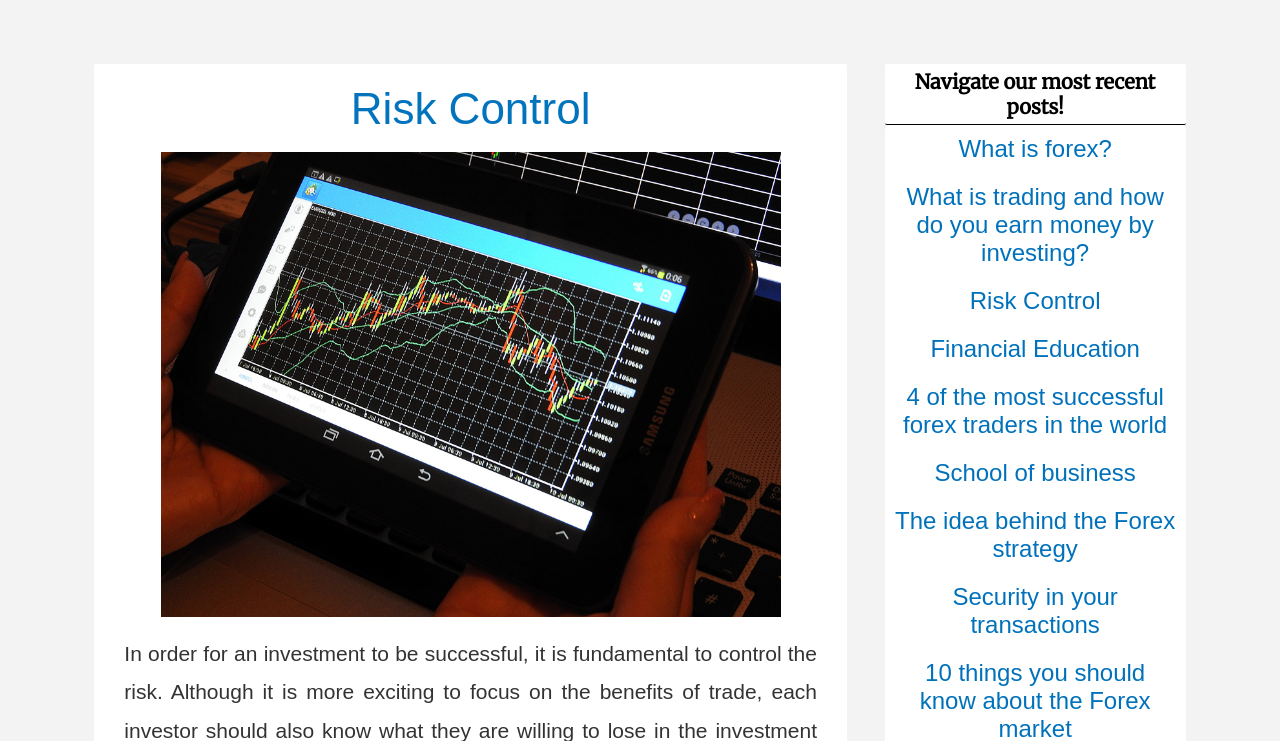
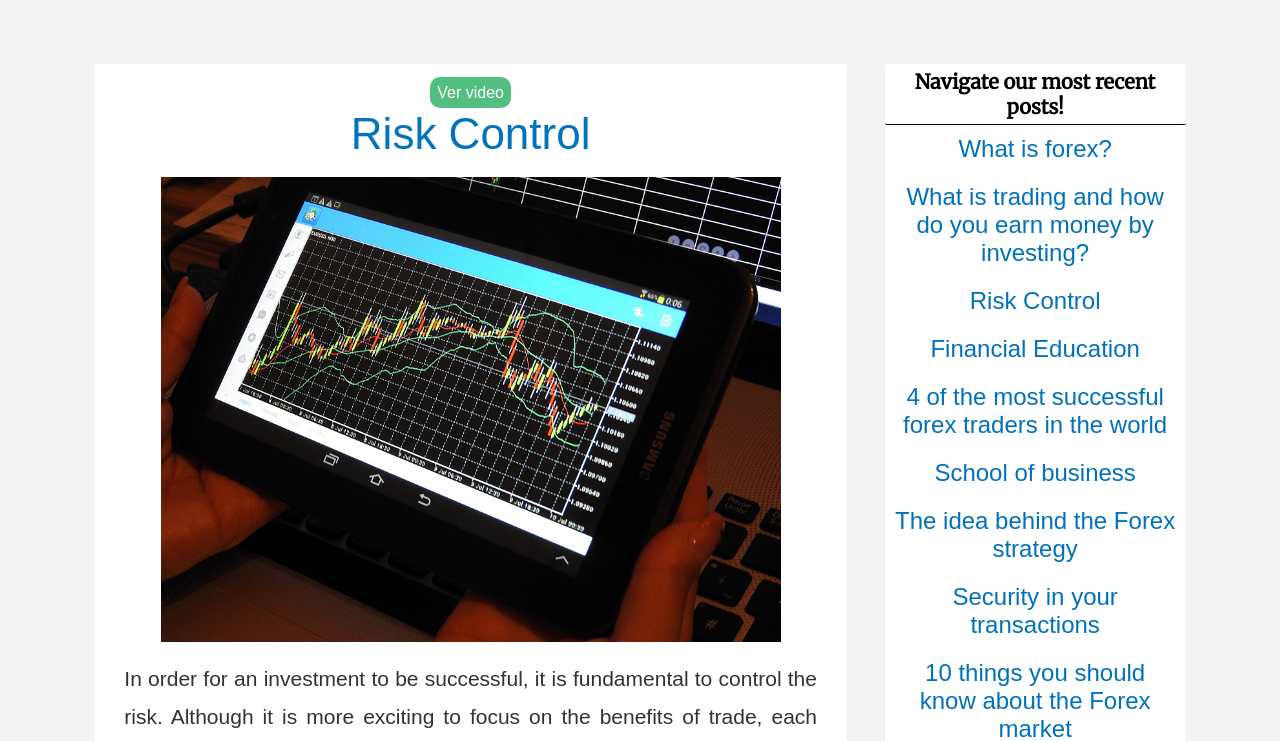
Before and after one commit to thearturord/moneygrow, a PHP site: page /post-3.php in a window 1280 px wide. Shown: the part 237-978 px from the top of the page. Run offline with PHP 8.4, Linux system fonts and the light colour scheme; some libraries are stand-ins or nearby versions.

Commit message:
Update post-3.php

```diff
--- a/post-3.php
+++ b/post-3.php
@@ -43,7 +43,9 @@
 
         <article class="main">
 
-
+          <div class="ver-mas-wrap">
+            <a target="_blank" class="ver-mas" href="https://isexologia.blogspot.com/2019/06/blog-post.html">Ver video</a>
+          </div>
 
           <h2 class="h2">Risk Control</h2><br><br>
 
```
